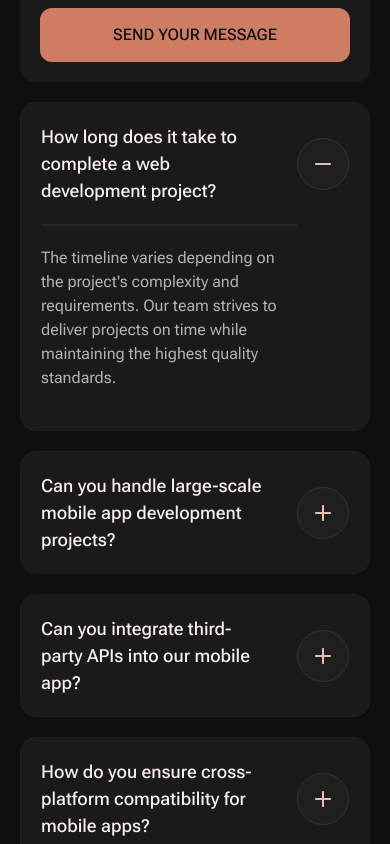
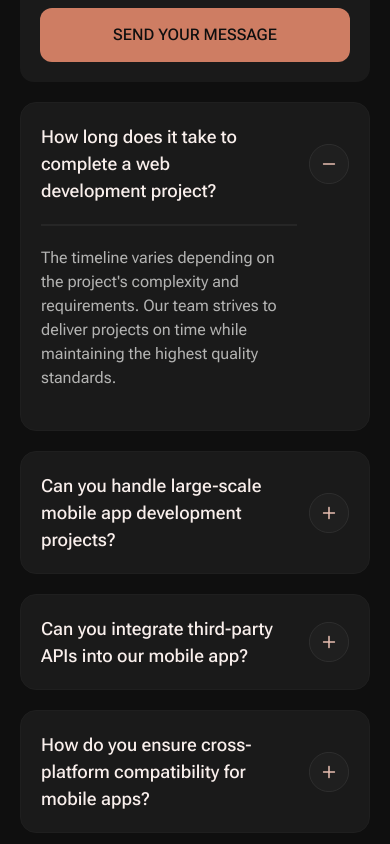
Before and after one commit to krishvaghasiya705/NexGen, a Next.js app: page / in a window 390 px wide. Shown: the part 9900-10744 px from the top of the page. Built offline with nearby package versions, Linux system fonts and the light colour scheme.

Commit message:
FIX solved Responsive issues

```diff
--- a/src/components/homecomponents/faq/faq.module.scss
+++ b/src/components/homecomponents/faq/faq.module.scss
@@ -197,6 +197,12 @@
             width: 52px;
             height: 52px;
             min-width: 52px;
+
+            @media (max-width:576px) {
+              width: 40px;
+              height: 40px;
+              min-width: 40px;
+            }
           }
         }
 
--- a/src/components/homecomponents/herobanner/herobanner.module.scss
+++ b/src/components/homecomponents/herobanner/herobanner.module.scss
@@ -241,6 +241,11 @@
           .arrowlinkmain {
             top: -25px;
             right: -45px;
+
+            @media (max-width:576px) {
+              top: -20px;
+              right: -20px;
+            }
           }
         }
 
--- a/src/components/homecomponents/ourwork/ourwork.module.scss
+++ b/src/components/homecomponents/ourwork/ourwork.module.scss
@@ -240,7 +240,7 @@
           border-radius: 50px;
           border: none;
 
-          @media (max-width:576px) {
+          @media (max-width: 576px) {
             padding: 10px;
           }
 
```
